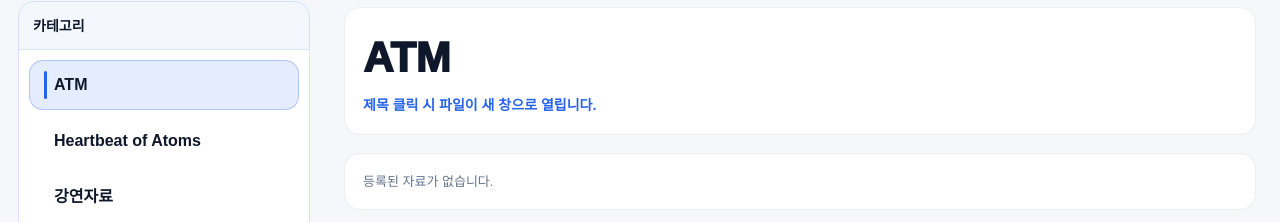
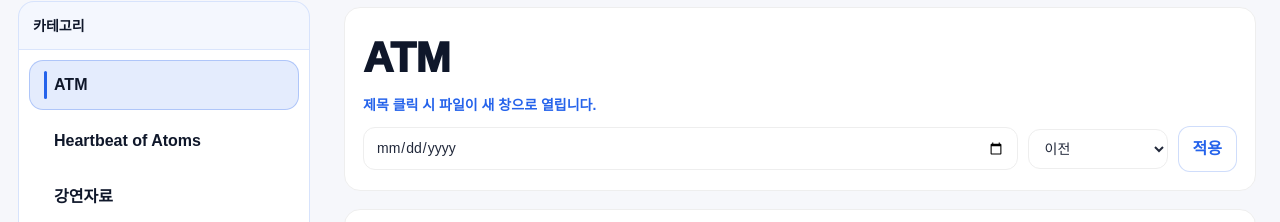
Before and after one commit to B-Dandelion/INC_Website, a Next.js app: page /resources/atm in a window 1280 px wide. Shown: the part 105-327 px from the top of the page. Built offline with nearby package versions, Linux system fonts and the light colour scheme; no server answers; the database is empty.

Commit message:
40차: ATM/Heart beat of Atoms 특수 검색 활성화

```diff
--- a/app/resources/atm/page.tsx
+++ b/app/resources/atm/page.tsx
@@ -1,17 +1,59 @@
 import SimpleListPage from "@/components/resources/SimpleListPage";
+import styles from "@/components/resources/SimpleListPage.module.css";
 
 function guessIssue(title: string) {
   const m = title.match(/\bNo\.?\s*(\d{1,4})\b/i);
   return m ? `No. ${m[1]}` : "";
 }
 
+function isYmd(s: any) {
+  return typeof s === "string" && /^\d{4}-\d{2}-\d{2}$/.test(s);
+}
+
 export default async function ATMPage({
   searchParams,
 }: {
-  searchParams: Promise<{ page?: string }>;
+  searchParams: Promise<{ page?: string; d?: string; dir?: string }>;
 }) {
   const sp = await searchParams;
+
   const page = Math.max(1, Number(sp.page ?? "1") || 1);
+  const d = isYmd(sp.d) ? sp.d : "";
+  const dir = sp.dir === "after" ? "after" : "before"; // default before
+
+  const publishedFrom = d && dir === "after" ? d : undefined;
+  const publishedTo = d && dir === "before" ? d : undefined;
+
+  const makePageHref = (p: number) => {
+    const qs = new URLSearchParams();
+    qs.set("page", String(p));
+    if (d) qs.set("d", d);
+    if (d) qs.set("dir", dir);
+    return `/resources/atm?${qs.toString()}`;
+  };
+
+  const heroExtra = (
+    <form method="get" action="/resources/atm" className={styles.search}>
+      <input type="date" name="d" defaultValue={d} className={styles.searchInput} />
+      <select name="dir" defaultValue={dir} className={styles.searchInput} style={{ maxWidth: 140 }}>
+        <option value="before">이전</option>
+        <option value="after">이후</option>
+      </select>
+      <button className={styles.searchBtn} type="submit">
+        적용
+      </button>
+
+      {d ? (
+        <a
+          href="/resources/atm"
+          className={styles.searchBtn}
+          style={{ textDecoration: "none", display: "inline-flex", alignItems: "center" }}
+        >
+          해제
+        </a>
+      ) : null}
+    </form>
+  );
 
   return (
     <SimpleListPage
@@ -22,7 +64,10 @@ export default async function ATMPage({
       rightMetaFromTitle={guessIssue}
       page={page}
       pageSize={50}
-      makePageHref={(p) => `/resources/atm?page=${p}`}
+      makePageHref={makePageHref}
+      publishedFrom={publishedFrom}
+      publishedTo={publishedTo}
+      heroExtra={heroExtra}
     />
   );
 }
--- a/app/resources/heartbeat-of-atoms/page.tsx
+++ b/app/resources/heartbeat-of-atoms/page.tsx
@@ -1,17 +1,59 @@
 import SimpleListPage from "@/components/resources/SimpleListPage";
+import styles from "@/components/resources/SimpleListPage.module.css";
 
 function guessIssue(title: string) {
   const m = title.match(/\bNo\.?\s*(\d{1,4})\b/i);
   return m ? `No. ${m[1]}` : "";
 }
 
+function isYmd(s: any) {
+  return typeof s === "string" && /^\d{4}-\d{2}-\d{2}$/.test(s);
+}
+
 export default async function HeartbeatPage({
   searchParams,
 }: {
-  searchParams: Promise<{ page?: string }>;
+  searchParams: Promise<{ page?: string; d?: string; dir?: string }>;
 }) {
   const sp = await searchParams;
+
   const page = Math.max(1, Number(sp.page ?? "1") || 1);
+  const d = isYmd(sp.d) ? sp.d : "";
+  const dir = sp.dir === "after" ? "after" : "before";
+
+  const publishedFrom = d && dir === "after" ? d : undefined;
+  const publishedTo = d && dir === "before" ? d : undefined;
+
+  const makePageHref = (p: number) => {
+    const qs = new URLSearchParams();
+    qs.set("page", String(p));
+    if (d) qs.set("d", d);
+    if (d) qs.set("dir", dir);
+    return `/resources/heartbeat-of-atoms?${qs.toString()}`;
+  };
+
+  const heroExtra = (
+    <form method="get" action="/resources/heartbeat-of-atoms" className={styles.search}>
+      <input type="date" name="d" defaultValue={d} className={styles.searchInput} />
+      <select name="dir" defaultValue={dir} className={styles.searchInput} style={{ maxWidth: 140 }}>
+        <option value="before">이전</option>
+        <option value="after">이후</option>
+      </select>
+      <button className={styles.searchBtn} type="submit">
+        적용
+      </button>
+
+      {d ? (
+        <a
+          href="/resources/heartbeat-of-atoms"
+          className={styles.searchBtn}
+          style={{ textDecoration: "none", display: "inline-flex", alignItems: "center" }}
+        >
+          해제
+        </a>
+      ) : null}
+    </form>
+  );
 
   return (
     <SimpleListPage
@@ -22,7 +64,10 @@ export default async function HeartbeatPage({
       rightMetaFromTitle={guessIssue}
       page={page}
       pageSize={50}
-      makePageHref={(p) => `/resources/heartbeat-of-atoms?page=${p}`}
+      makePageHref={makePageHref}
+      publishedFrom={publishedFrom}
+      publishedTo={publishedTo}
+      heroExtra={heroExtra}
     />
   );
 }
--- a/components/resources/SimpleListPage.tsx
+++ b/components/resources/SimpleListPage.tsx
@@ -15,8 +15,14 @@ type Props = {
   // 추가
   page?: number;          // 1-based
   pageSize?: number;      // default 50
+
+  publishedFrom?: string; // YYYY-MM-DD
+  publishedTo?: string;   // YYYY-MM-DD
+  heroExtra?: React.ReactNode;
+
   // 추가: URL 생성 함수(보드별 page.tsx에서 넘김)
   makePageHref?: (page: number) => string;
+
 };
 
 export default async function SimpleListPage({
@@ -27,9 +33,18 @@ export default async function SimpleListPage({
   rightMetaFromTitle,
   page = 1,
   pageSize = 50,
+  publishedFrom,
+  publishedTo,
+  heroExtra,
   makePageHref,
 }: Props) {
-  const rows = await fetchResources({ boardSlug: prefix, page, pageSize });
+  const rows = await fetchResources({
+    boardSlug: prefix,
+    page,
+    pageSize,
+    publishedFrom,
+    publishedTo,
+  });
 
   const boardItems: BoardItem[] = (rows ?? []).map((r: any) => {
     const titleText = ((r.title ?? "").trim() || r.original_filename || "자료").toString();
@@ -45,6 +60,7 @@ export default async function SimpleListPage({
     };
   });
 
+
   const hasPrev = page > 1;
   const hasNext = (rows?.length ?? 0) === pageSize;
 
@@ -54,6 +70,7 @@ export default async function SimpleListPage({
         <div className={styles.hero}>
           <h1 className={styles.h1}>{title}</h1>
           {hint ? <div className={styles.meta}>{hint}</div> : null}
+          {heroExtra ? <div style={{ marginTop: 10 }}>{heroExtra}</div> : null}
         </div>
 
         {boardItems.length === 0 ? (
--- a/lib/resourcesDb.ts
+++ b/lib/resourcesDb.ts
@@ -182,9 +182,11 @@ export async function fetchResources(args: FetchResourcesArgs) {
 
   if (args.q) q = q.or(`title.ilike.%${args.q}%,note.ilike.%${args.q}%`);
 
-  if (args.publishedFrom) q = q.gte("published_at", args.publishedFrom);
-  if (args.publishedTo) q = q.lte("published_at", args.publishedTo);
-  // if (args.path) q = q.eq("source_path", args.path);
+  if (isIssueBoard) {
+    if (args.publishedFrom) q = q.gte("published_at", args.publishedFrom);
+    if (args.publishedTo) q = q.lte("published_at", args.publishedTo);
+  }
+  if (args.path) q = q.eq("source_path", args.path);
 
   const { data, error } = await q;
   if (error) throw new Error(error.message);
```
